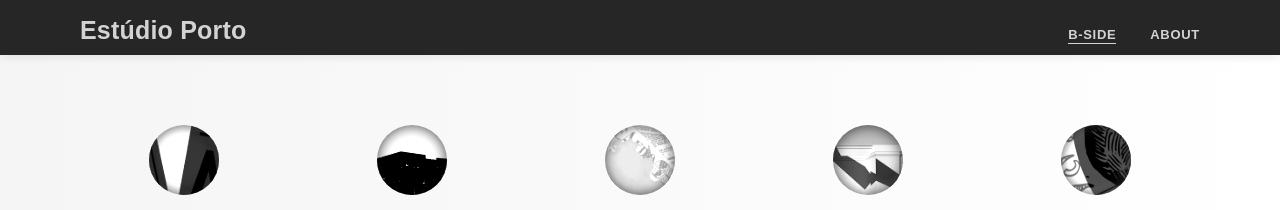
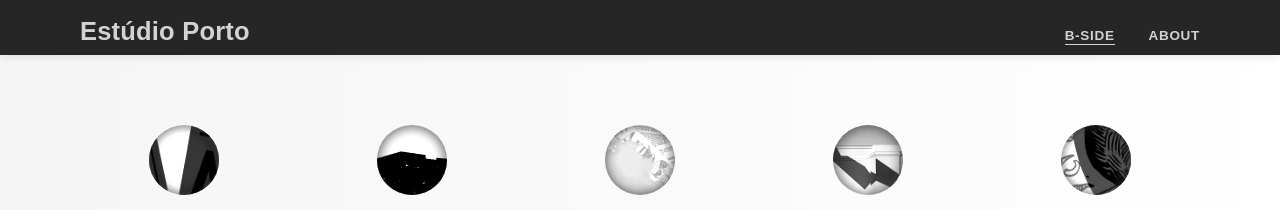
Before and after one commit to carolineportugal/estudioporto, a Jekyll site: the page built from b-side/index.html, in a window 1280 px wide. Shown: the top 210 px of the page. Built offline with Jekyll 4.4.1, drawn with Linux system fonts in a browser that asks for light colours; nearby versions of some CDN libraries; some web fonts are replaced.

Commit message:
tweaks to nav and b-side page name adjustments

```diff
--- a/_sass/_gallery.scss
+++ b/_sass/_b-side.scss
@@ -9,7 +9,7 @@
 }
 
 // Code
-#gallery{
+#b-side{
   @include background-offwhite();
   min-height: calc(100% - 3.5rem);
 
--- a/_sass/_nav.scss
+++ b/_sass/_nav.scss
@@ -17,8 +17,8 @@
 
   a.title{
     color:rgba(255,255,255, .8);
-    margin-top:0.7rem;
-    font-size:25px;
+    margin-top:0.8rem;
+    font-size:25.5px;
     @include heavy();
     letter-spacing: .02rem;
     text-decoration: none;
@@ -28,7 +28,7 @@
     margin-left:3rem;
     position:relative;
     color:rgba(255,255,255, .8);
-    font-size: 13px;
+    font-size: 13.5px;
     letter-spacing: .07rem;
     text-transform: uppercase;
     text-decoration: none;
@@ -102,12 +102,12 @@
     }
 
     a.title{
-      font-size:22px;
+      font-size:22.5px;
     }
 
     a.menu-item {
-      margin-left:2rem;
-      font-size: 12px;
+      margin-left:1.5rem;
+      font-size: 12.5px;
     }
 
     .gallery{
--- a/b-side/index.html
+++ b/b-side/index.html
@@ -2,9 +2,9 @@
 layout: default
 ---
 
-<section id="gallery">
+<section id="b-side">
 
-  <h2 class="hidden-page-name">Projects</h2>
+  <h2 class="hidden-page-name">B-side</h2>
 
   <div class="container">
     <div class="projects-wrapper">
@@ -14,7 +14,7 @@
 
         <a class="project-link" href="{{ project.url | prepend: site.baseurl }}">
           <div class="project">
-            <div class="image" style="background: url('/media/thumbs/{{ project.image }}'); background-position:center;
+            <div class="image" style="background: url('/media/b-side/thumbs/{{ project.image }}'); background-position:center;
             background-size: cover;"><div class="image-shadow"></div></div>
             <hr>
             <p class="type">{{project.category}}</p>
--- a/css/main.scss
+++ b/css/main.scss
@@ -7,7 +7,7 @@
 @import "normalize";
 @import "typography";
 @import "home";
-@import "gallery";
+@import "b-side";
 @import "anti-bootstrap";
 @import "info-modal";
 @import "nav";
```
Also changed, not shown: media/b-side/thumbs/bawlamers-feuilleton.png (renamed from media/thumbs/bawlamers-feuilleton.png), media/b-side/thumbs/bike-in-park-out.png (renamed from media/thumbs/bike-in-park-out.png), media/b-side/thumbs/cine-rodoviaria.png (renamed from media/thumbs/cine-rodoviaria.png), media/b-side/thumbs/cnm-headquarters.png (renamed from media/thumbs/cnm-headquarters.png), media/b-side/thumbs/music-hill.png (renamed from media/thumbs/music-hill.png), media/b-side/thumbs/nmaahc.png (renamed from media/thumbs/nmaahc.png), media/b-side/thumbs/quote-generator.png (renamed from media/thumbs/quote-generator.png), media/b-side/thumbs/rio-2016-olympics.png (renamed from media/thumbs/rio-2016-olympics.png), media/b-side/thumbs/typographic-interventions.png (renamed from media/thumbs/typographic-interventions.png), media/b-side/thumbs/typographic-portrait.png (renamed from media/thumbs/typographic-portrait.png), media/b-side/thumbs/what-you-say.png (renamed from media/thumbs/what-you-say.png).
